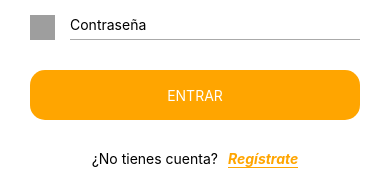
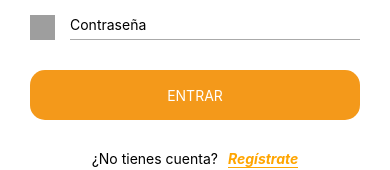
Before and after one commit to menita2005/deliveryapp, a React Native app in the folder delivery/: screen / in a window 390 px wide. Shown: the part 636-806 px from the top of the page. Built offline with nearby package versions, Linux system fonts and the light colour scheme; grey boxes are pictures that could not be loaded.

Commit message:
feat(frontend): agregando la carpeta theme y el archivo apptheme

```diff
--- a/delivery/src/components/RoundedButton.tsx
+++ b/delivery/src/components/RoundedButton.tsx
@@ -1,4 +1,5 @@
 import React from 'react'
+import { MyColors } from '../theme/app-theme'
 
 import { TouchableOpacity, Text, StyleSheet } from 'react-native'
 interface Props {
@@ -36,7 +37,7 @@ width: '100%',
 
 height: 50,
 
-backgroundColor: 'orange',
+backgroundColor: MyColors.primary,
 
 alignItems: 'center',
 
--- /dev/null
+++ b/delivery/src/theme/app-theme.tsx
@@ -0,0 +1,11 @@
+import { StyleSheet } from "react-native";
+
+export const MyColors = {
+
+background: '#EEEEEE',
+
+primary: '#F4991A',
+
+secondary: '# E14D2A',
+
+}
```
